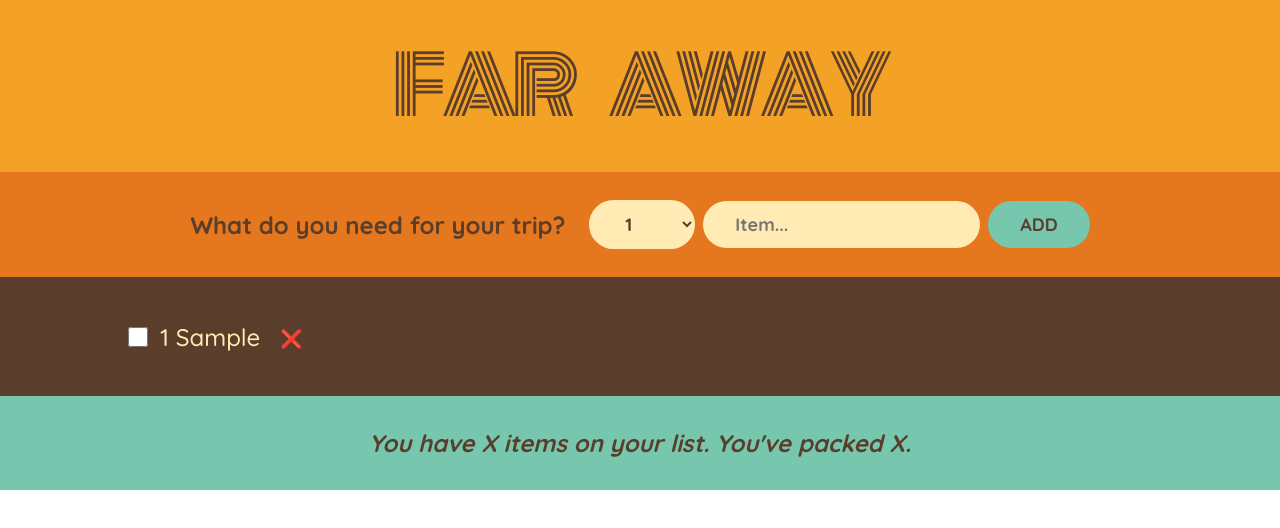
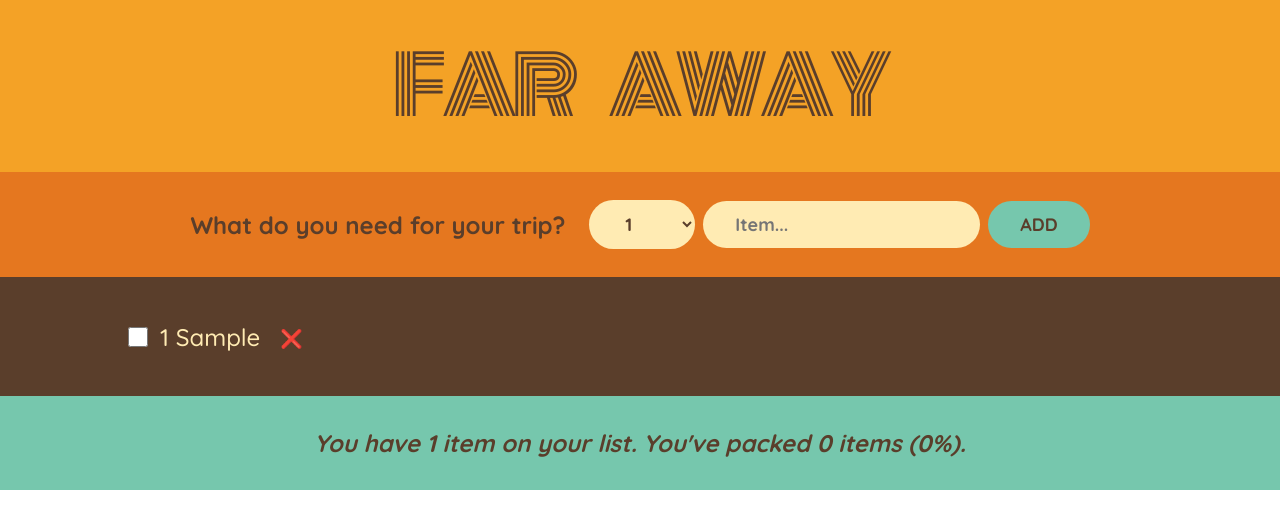
Before and after one commit to DevinCookcs/travel, a React (Create React App) app: page / in a window 1280 px wide. Both pictures are taken after typing "Sample" into the empty fields and a click on the button "ADD". Shown: the top 528 px of the page. Built offline with nearby package versions, Linux system fonts and the light colour scheme.

Commit message:
added packed stats in the footer and conditional messages based off item array length

```diff
--- a/src/App.js
+++ b/src/App.js
@@ -8,6 +8,7 @@ import { useState } from "react";
 export default function App() {
   const [items, setItems] = useState([]);
 
+  //functions changing items array
   function handleAddItems(item) {
     setItems((items) => [...items, item]);
   }
@@ -33,7 +34,7 @@ export default function App() {
         onDeleteItem={handleDeleteItem}
         onToggleItem={handleToggleItem}
       />
-      <Stats />
+      <Stats items={items} />
     </div>
   );
 }
@@ -118,10 +119,31 @@ function Item({ item, onDeleteItem, onToggleItem }) {
   );
 }
 
-function Stats() {
+function Stats({ items }) {
+  // conditional early return
+  if (!items.length)
+    return (
+      <p className="stats">
+        <em>Add some items to get started</em>
+      </p>
+    );
+
+  const numItems = items.length;
+  const numPacked = items.filter((item) => item.packed).length;
+  const percentage = Math.round((numPacked / numItems) * 100);
+
   return (
     <footer className="stats">
-      <em>You have X items on your list. You've packed X.</em>
+      <em>
+        {/* conditional rendering to change message once everything is packed */}
+        {percentage === 100
+          ? "You've packed everything!  Enjoy your trip!"
+          : `You have ${numItems} ${
+              numItems === 1 ? " item" : " items"
+            } on your list.
+        You've packed ${numPacked}
+        ${numPacked === 1 ? " item" : " items"} (${percentage}%).`}
+      </em>
     </footer>
   );
 }
```
